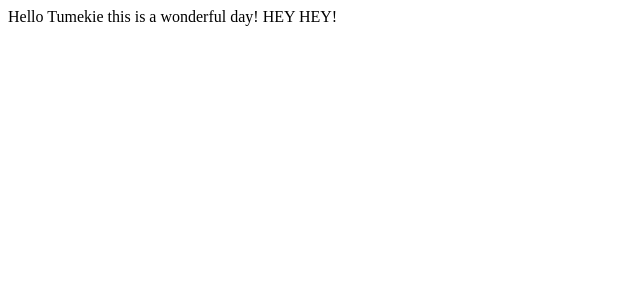
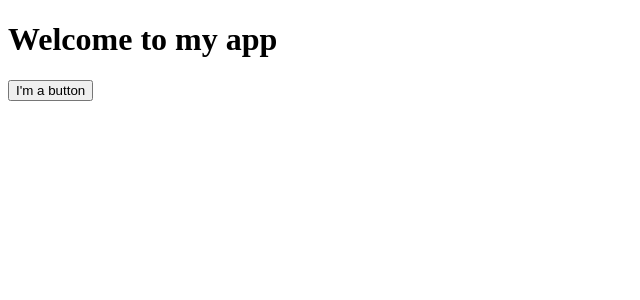
Before and after one commit to tumekie1999/876_Yaad_Groceries, a React (Create React App) app: page / in a window 1280 px wide. Shown: the top 300 px of the page, without its empty margins (0-640 px from the left). Built offline with nearby package versions, Linux system fonts and the light colour scheme.

Commit message:
update npm

```diff
--- a/src/App.js
+++ b/src/App.js
@@ -1,8 +1,18 @@
 import React from 'react';
 
-function App() {
-  const value = 'Tumekie this is a wonderful day! HEY HEY!';
-  return <div>Hello {value}</div>;
+function MyButton() {
+  return (
+    <button>
+      I'm a button
+    </button>
+  );
 }
 
-export default App;
+export default function MyApp() {
+  return (
+    <div>
+      <h1>Welcome to my app</h1>
+      <MyButton />
+    </div>
+  );
+}
```
Also changed, not shown: 1 other file (tests, documents, lock files or other folders).
